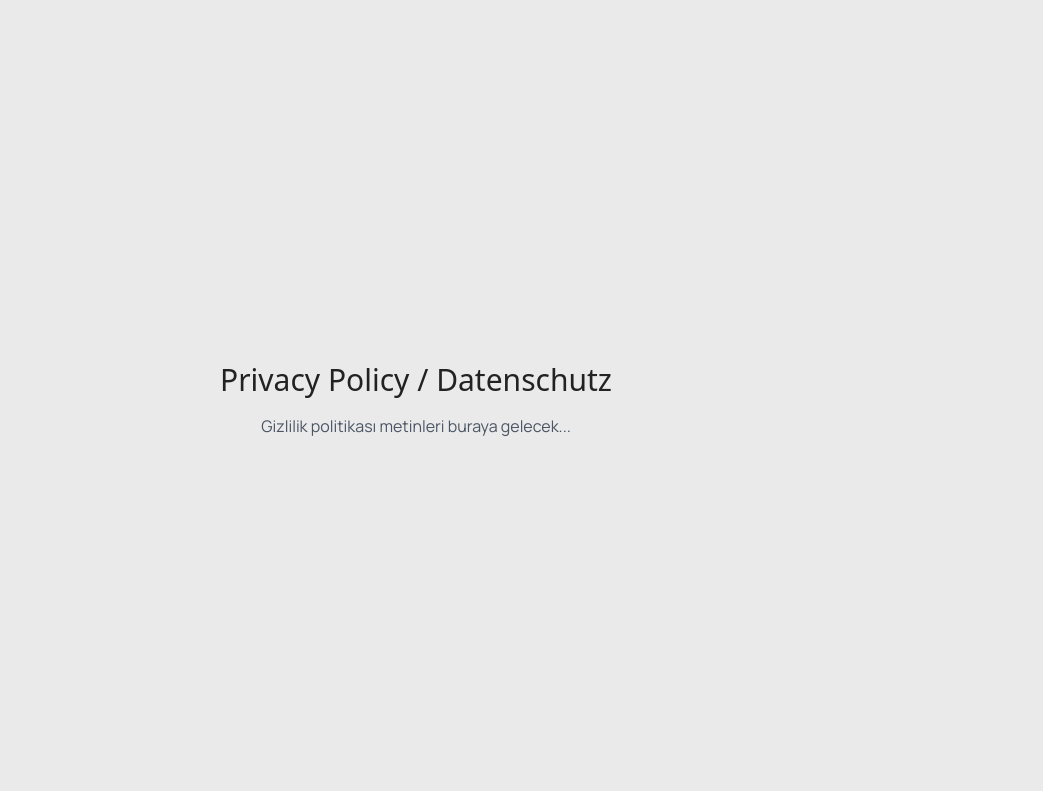
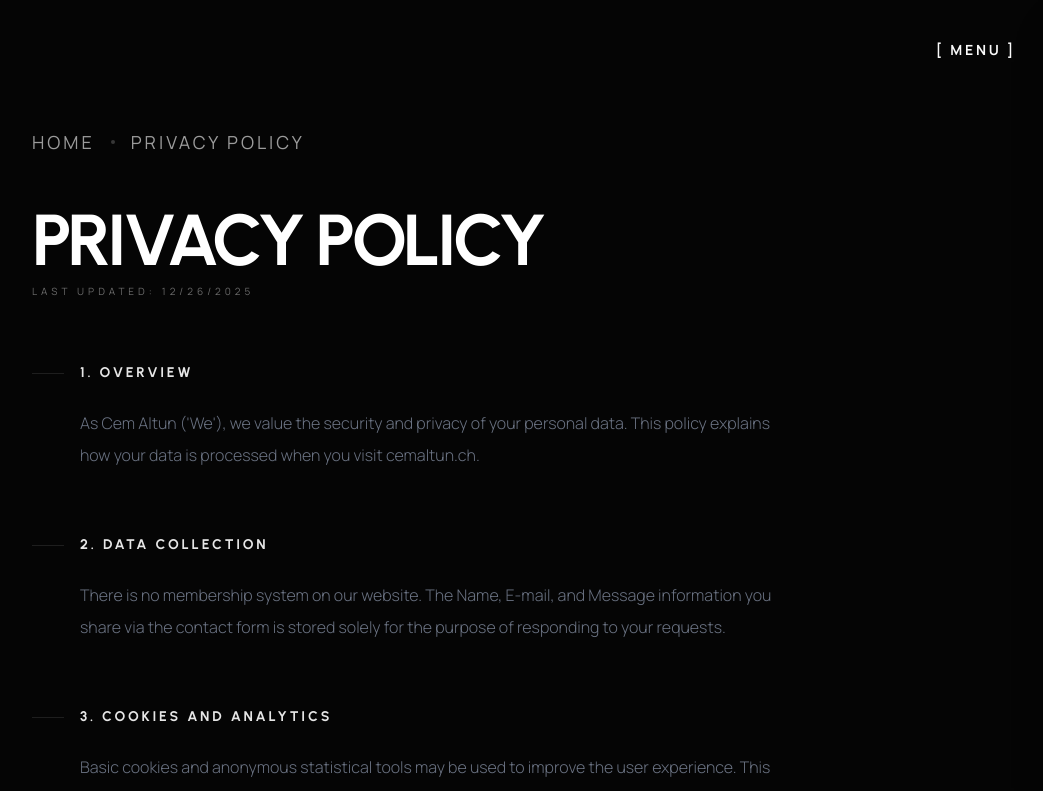
Before and after one commit to emrahburak/cemaltun.ch, a React (Vite) app: page /privacy in a window 1280 px wide. Shown: the top 791 px of the page, without its empty margins (224-1267 px from the left). Built offline with nearby package versions, Linux system fonts and the light colour scheme.

Commit message:
feat: complete privacy page, fix hybrid sidebar navigation, and resolve cross-route hash scrolling

```diff
--- a/package.json
+++ b/package.json
@@ -14,11 +14,14 @@
     "@gsap/react": "^2.1.2",
     "@tailwindcss/vite": "^4.1.17",
     "fast-glob": "^3.3.3",
+    "framer-motion": "^12.23.26",
     "gsap": "^3.14.1",
+    "i18next": "^25.7.3",
     "i18next-browser-languagedetector": "^8.2.0",
     "path": "^0.12.7",
     "react": "^19.2.0",
     "react-dom": "^19.2.0",
+    "react-helmet-async": "^2.0.5",
     "react-i18next": "^16.5.0",
     "react-router-dom": "^7.10.1",
     "sharp": "^0.34.5",
--- a/src/components/Contact/index.tsx
+++ b/src/components/Contact/index.tsx
@@ -3,6 +3,7 @@ import { useTranslation } from "react-i18next";
 import gsap from "gsap";
 import { ScrollTrigger } from "gsap/ScrollTrigger";
 import { useGSAP } from "@gsap/react";
+import { Link } from "react-router-dom"; // Sayfa geçişi için ekledik
 
 gsap.registerPlugin(ScrollTrigger);
 
@@ -102,7 +103,7 @@ const Contact = () => {
       {/* ALT KISIM (Linkler ve Copyright) */}
       <div className="flex flex-col lg:flex-row justify-between items-center lg:items-end gap-10 border-t border-black/10 pt-10">
 
-        {/* Linkler Listesi - Mobilde ve Tablette merkezde, Desktopta solda */}
+        {/* Sol Taraf: Sosyal Linkler */}
         <div className="flex flex-wrap justify-center lg:justify-start gap-x-8 gap-y-4">
           {links.map((link) => (
             <a
@@ -117,10 +118,19 @@ const Contact = () => {
           ))}
         </div>
 
-        {/* Copyright - Mobilde ve Tablette merkezde, Desktopta sağda */}
-        <div className="text-[0.6rem] font-manrope opacity-30 tracking-[0.2em] uppercase text-black text-center lg:text-right leading-relaxed">
-          © {new Date().getFullYear()} Cem Altun. <br />
-          {t('contact.copyright')}
+        {/* Sağ Taraf: Copyright ve Privacy */}
+        <div className="flex flex-col gap-2 text-center lg:text-right">
+          <Link
+            to="/privacy"
+            className="text-[0.55rem] font-manrope font-bold tracking-[0.2em] uppercase text-black opacity-20 hover:opacity-60 transition-opacity duration-300"
+          >
+            {t('privacy.title')}
+          </Link>
+
+          <div className="text-[0.6rem] font-manrope opacity-30 tracking-[0.2em] uppercase text-black leading-relaxed">
+            © {new Date().getFullYear()} Cem Altun. <br />
+            {t('contact.copyright')}
+          </div>
         </div>
       </div>
     </section>
--- a/src/components/Sidebar/index.tsx
+++ b/src/components/Sidebar/index.tsx
@@ -1,5 +1,6 @@
 import { useState, useRef, useEffect } from "react";
 import { useTranslation } from "react-i18next";
+import { Link } from "react-router-dom"; // Link bileşenini ekledik
 import gsap from "gsap";
 
 const Sidebar = () => {
@@ -10,17 +11,13 @@ const Sidebar = () => {
   const overlayRef = useRef(null);
   const menuItemsRef = useRef<HTMLUListElement>(null);
 
-  // Diller
   const availableLanguages = ['en', 'de', 'tr'];
 
-  // GSAP Animasyonu: Menü açılıp kapanma mantığı
   useEffect(() => {
     if (isOpen) {
-      // Menü Açılışı
       gsap.to(overlayRef.current, { opacity: 1, duration: 0.5, pointerEvents: "auto" });
       gsap.to(sidebarRef.current, { x: 0, duration: 0.8, ease: "power4.out" });
 
-      // Linklerin tek tek (stagger) belirmesi
       if (menuItemsRef.current) {
         gsap.fromTo(
           menuItemsRef.current.querySelectorAll("li"),
@@ -28,15 +25,10 @@ const Sidebar = () => {
           { x: 0, opacity: 1, duration: 0.5, stagger: 0.1, delay: 0.3, ease: "power3.out" }
         );
       }
-
-      // Sayfa scroll'unu kilitle
       document.body.style.overflow = "hidden";
     } else {
-      // Menü Kapanışı
       gsap.to(sidebarRef.current, { x: "100%", duration: 0.6, ease: "power4.in" });
       gsap.to(overlayRef.current, { opacity: 0, duration: 0.5, pointerEvents: "none" });
-
-      // Sayfa scroll'unu aç
       document.body.style.overflow = "auto";
     }
   }, [isOpen]);
@@ -45,7 +37,6 @@ const Sidebar = () => {
 
   return (
     <>
-      {/* 1. TRIGGER BUTTON: Her zaman sağ üstte */}
       <button
         onClick={toggleMenu}
         className="fixed top-10 right-10 z-[100] font-manrope font-bold text-sm tracking-[0.2em] uppercase transition-all duration-300 mix-blend-difference text-white"
@@ -53,37 +44,34 @@ const Sidebar = () => {
         {isOpen ? `[ ${t('common.close') || 'CLOSE'} ]` : `[ ${t('common.menu') || 'MENU'} ]`}
       </button>
 
-      {/* 2. OVERLAY: Arka plan karartma */}
       <div
         ref={overlayRef}
         onClick={toggleMenu}
         className="fixed inset-0 bg-black/40 backdrop-blur-sm z-[80] opacity-0 pointer-events-none"
       />
 
-      {/* 3. SIDEBAR PANEL */}
       <div
         ref={sidebarRef}
         className="fixed top-0 right-0 h-full z-[90] bg-[#1a1a1a] text-white shadow-2xl translate-x-full
                    w-full md:w-1/3 flex flex-col justify-between p-12 md:p-20"
       >
-        {/* Menü Linkleri */}
         <nav className="mt-20">
           <ul ref={menuItemsRef} className="space-y-8">
             {['home', 'about', 'works', 'gallery', 'contact'].map((item) => (
               <li key={item} className="overflow-hidden">
-                <a
-                  href={`#${item}`}
+                {/* TEKNİK DEĞİŞİKLİK: Link bileşeni ve '/' kullanımı */}
+                <Link
+                  to={item === 'home' ? '/' : `/#${item}`}
                   onClick={() => setIsOpen(false)}
-                  className="text-4xl md:text-5xl font-isidora font-light hover:italic transition-all duration-300 block origin-left"
+                  className="text-4xl md:text-5xl font-isidora font-light hover:italic transition-all duration-300 block origin-left capitalize"
                 >
                   {t(`navbar.${item}`)}
-                </a>
+                </Link>
               </li>
             ))}
           </ul>
         </nav>
 
-        {/* Alt Kısım: Dil Seçici ve Footer */}
         <div className="border-t border-white/20 pt-10">
           <div className="flex gap-4 mb-6 text-lg font-manrope tracking-widest uppercase">
             {availableLanguages.map((lng) => (
@@ -97,7 +85,7 @@ const Sidebar = () => {
             ))}
           </div>
           <p className="text-[10px] opacity-60 tracking-[0.3em] uppercase">
-            © 2025 Cem Altun
+            © {new Date().getFullYear()} Cem Altun
           </p>
         </div>
       </div>
--- a/src/index.css
+++ b/src/index.css
@@ -98,7 +98,7 @@
 html {
   overflow-y: scroll;
   /* Kaydırma çubuğu her zaman teknik olarak aktif olsun */
-  scroll-behavior: auto !important;
+  scroll-behavior: smooth !important;
   /* GSAP snap ile çakışmaması için */
 }
 
--- a/src/locales/de.json
+++ b/src/locales/de.json
@@ -36,5 +36,28 @@
   "contact": {
     "location": "Ansässig in der Schweiz & Türkei",
     "copyright": "Komponist / Film, Theater & Medien."
+  },
+  "privacy": {
+    "meta_title": "Datenschutzerklärung | Cem Altun",
+    "title": "Datenschutzerklärung",
+    "last_updated": "Zuletzt aktualisiert",
+    "sections": {
+      "general": {
+        "title": "1. Überblick",
+        "content": "Als Cem Altun ('Wir') legen wir grossen Wert auf die Sicherheit und den Schutz Ihrer persönlichen Daten. Diese Richtlinie erklärt, wie Ihre Daten beim Besuch von cemaltun.ch verarbeitet werden."
+      },
+      "data": {
+        "title": "2. Datenerhebung",
+        "content": "Auf unserer Website gibt es kein Mitgliedschaftssystem. Die Informationen (Name, E-Mail, Nachricht), die Sie uns über das Kontaktformular mitteilen, werden ausschliesslich zur Bearbeitung Ihrer Anfragen gespeichert."
+      },
+      "cookies": {
+        "title": "3. Cookies und Analysen",
+        "content": "Zur Verbesserung der Benutzererfahrung können grundlegende Cookies und anonyme Statistik-Tools verwendet werden. Diese Daten sind nicht personenbezogen."
+      },
+      "rights": {
+        "title": "4. Ihre Rechte",
+        "content": "Sie haben das Recht auf Auskunft, Berichtigung oder Löschung Ihrer personenbezogenen Daten. Bei Fragen wenden Sie sich bitte über das Kontaktformular an uns."
+      }
+    }
   }
 }
--- a/src/locales/en.json
+++ b/src/locales/en.json
@@ -37,5 +37,28 @@
   "contact": {
     "location": "Based in Switzerland & Turkey",
     "copyright": "Composer / Film, Theater & Media."
+  },
+  "privacy": {
+    "meta_title": "Privacy Policy | Cem Altun",
+    "title": "Privacy Policy",
+    "last_updated": "Last Updated",
+    "sections": {
+      "general": {
+        "title": "1. Overview",
+        "content": "As Cem Altun ('We'), we value the security and privacy of your personal data. This policy explains how your data is processed when you visit cemaltun.ch."
+      },
+      "data": {
+        "title": "2. Data Collection",
+        "content": "There is no membership system on our website. The Name, E-mail, and Message information you share via the contact form is stored solely for the purpose of responding to your requests."
+      },
+      "cookies": {
+        "title": "3. Cookies and Analytics",
+        "content": "Basic cookies and anonymous statistical tools may be used to improve the user experience. This data is not personally identifiable."
+      },
+      "rights": {
+        "title": "4. Your Rights",
+        "content": "You have the right to access, correct, or request the deletion of your personal data. For inquiries, please contact us via the contact form."
+      }
+    }
   }
 }
--- a/src/locales/tr.json
+++ b/src/locales/tr.json
@@ -36,5 +36,28 @@
   "contact": {
     "location": "İsviçre & Türkiye merkezli",
     "copyright": "Besteci / Film, Tiyatro & Medya."
+  },
+  "privacy": {
+    "meta_title": "Gizlilik Politikası | Cem Altun",
+    "title": "Gizlilik Politikası",
+    "last_updated": "Son Güncelleme",
+    "sections": {
+      "general": {
+        "title": "1. Genel Bakış",
+        "content": "Cem Altun ('Biz') olarak, kişisel verilerinizin güvenliğine ve gizliliğine önem veriyoruz. Bu politika, cemaltun.ch adresini ziyaret ettiğinizde verilerinizin nasıl işlendiğini açıklar."
+      },
+      "data": {
+        "title": "2. Toplanan Veriler",
+        "content": "Web sitemizde herhangi bir üyelik sistemi bulunmamaktadır. İletişim formu aracılığıyla bizimle paylaştığınız Ad, E-posta ve Mesaj bilgileri, yalnızca taleplerinize yanıt vermek amacıyla saklanır."
+      },
+      "cookies": {
+        "title": "3. Çerezler ve Analiz",
+        "content": "Kullanıcı deneyimini iyileştirmek için temel çerezler ve anonim istatistik araçları kullanılabilir. Bu veriler kimlik belirleyici nitelikte değildir."
+      },
+      "rights": {
+        "title": "4. Haklarınız",
+        "content": "Kişisel verilerinize erişme, düzeltme veya silinmesini talep etme hakkına sahipsiniz. Sorularınız için iletişim formu üzerinden bizimle iletişime geçebilirsiniz."
+      }
+    }
   }
 }
--- a/src/main.tsx
+++ b/src/main.tsx
@@ -2,13 +2,13 @@ import { StrictMode } from 'react'
 import { createRoot } from 'react-dom/client'
 import './index.css'
 import App from './App.tsx'
-import { ThemeProvider } from './context/ThemeContext.tsx'
 import './i18n'; // <--- BU SATIRI EKLE (Ayar dosyası çalışsın)
+import { HelmetProvider } from "react-helmet-async"; // Bunu ekle
 
 createRoot(document.getElementById('root')!).render(
   <StrictMode>
-    <ThemeProvider>
+    <HelmetProvider> {/* Tüm yapıyı sarmala */}
       <App />
-    </ThemeProvider>
+    </HelmetProvider>
   </StrictMode>,
 )
--- a/src/pages/privacy.tsx
+++ b/src/pages/privacy.tsx
@@ -1,12 +1,97 @@
-function Privacy() {
+import { Helmet } from "react-helmet-async";
+import { useTranslation } from "react-i18next";
+import { motion } from "framer-motion";
+import { Link } from "react-router-dom"; // Navigasyon için ekledik
+import Sidebar from "../components/Sidebar";
+
+export default function Privacy() {
+  const { t } = useTranslation();
+
   return (
-    <div className="w-full h-screen bg-[#EAEAEA] flex flex-col justify-center items-center p-10 text-[#222]">
-      <h1 className="text-3xl font-isidora mb-4">Privacy Policy / Datenschutz</h1>
-      <p className="font-manrope text-gray-600 max-w-2xl">
-        Gizlilik politikası metinleri buraya gelecek...
-      </p>
-    </div>
+    <>
+      <Helmet>
+        <title>{t('privacy.meta_title')}</title>
+        <meta name="robots" content="noindex" />
+      </Helmet>
+
+
+      <Sidebar />
+      <motion.section
+        initial={{ opacity: 0 }}
+        animate={{ opacity: 1 }}
+        exit={{ opacity: 0 }}
+        className="pt-32 pb-20 px-6 md:px-24 min-h-screen bg-[#050505] text-white selection:bg-white/20"
+      >
+        <div className="max-w-3xl mx-auto">
+
+          {/* BREADCRUMB - Zürich Minimalist Design */}
+          <motion.nav
+            initial={{ x: -10, opacity: 0 }}
+            animate={{ x: 0, opacity: 1 }}
+            transition={{ delay: 0.1 }}
+            className="flex items-center gap-4 mb-12 font-manrope text-[10px] tracking-[0.3em] uppercase"
+          >
+            <Link
+              to="/"
+              className="opacity-60 hover:opacity-100 transition-opacity duration-300 flex items-center gap-2 text-lg"
+            >
+              <span>{t('navbar.home') || 'HOME'}</span>
+            </Link>
+
+            <span className="w-1 h-1 bg-white/20 rounded-full"></span>
+
+            <span className="opacity-60 cursor-default text-lg">
+              {t('privacy.title')}
+            </span>
+          </motion.nav>
+
+          {/* BAŞLIK */}
+          <motion.h1
+            initial={{ y: 20, opacity: 0 }}
+            animate={{ y: 0, opacity: 1 }}
+            transition={{ delay: 0.2 }}
+            className="font-urbanist text-5xl md:text-7xl font-bold tracking-tighter uppercase mb-2"
+          >
+            {t('privacy.title')}
+          </motion.h1>
+
+          <motion.p
+            initial={{ opacity: 0 }}
+            animate={{ opacity: 0.4 }}
+            transition={{ delay: 0.3 }}
+            className="font-manrope text-[10px] tracking-[0.4em] uppercase mb-16"
+          >
+            {t('privacy.last_updated')}: {new Date().toLocaleDateString()}
+          </motion.p>
+
+          <div className="space-y-16 font-manrope font-light text-sm md:text-base leading-relaxed">
+            {['general', 'data', 'cookies', 'rights'].map((section, index) => (
+              <motion.div
+                key={section}
+                initial={{ y: 20, opacity: 0 }}
+                whileInView={{ y: 0, opacity: 1 }}
+                viewport={{ once: true }}
+                transition={{ delay: 0.1 * index }}
+                className="group"
+              >
+                <h2 className="text-sm font-bold text-white/90 mb-6 uppercase tracking-[0.2em] font-urbanist flex items-center gap-4">
+                  <span className="w-8 h-[1px] bg-white/10 group-hover:w-12 group-hover:bg-white/40 transition-all duration-500"></span>
+                  {t(`privacy.sections.${section}.title`)}
+                </h2>
+                <p className="text-gray-500 pl-12 leading-loose">
+                  {t(`privacy.sections.${section}.content`)}
+                </p>
+              </motion.div>
+            ))}
+
+            <div className="pt-20 border-t border-white/5 mt-20">
+              <p className="text-[10px] opacity-20 tracking-widest uppercase italic">
+                Cem Altun — Zürich, Switzerland
+              </p>
+            </div>
+          </div>
+        </div>
+      </motion.section>
+    </>
   );
 }
-
-export default Privacy;
```
Also changed, not shown: 1 other file (tests, documents, lock files or other folders).
